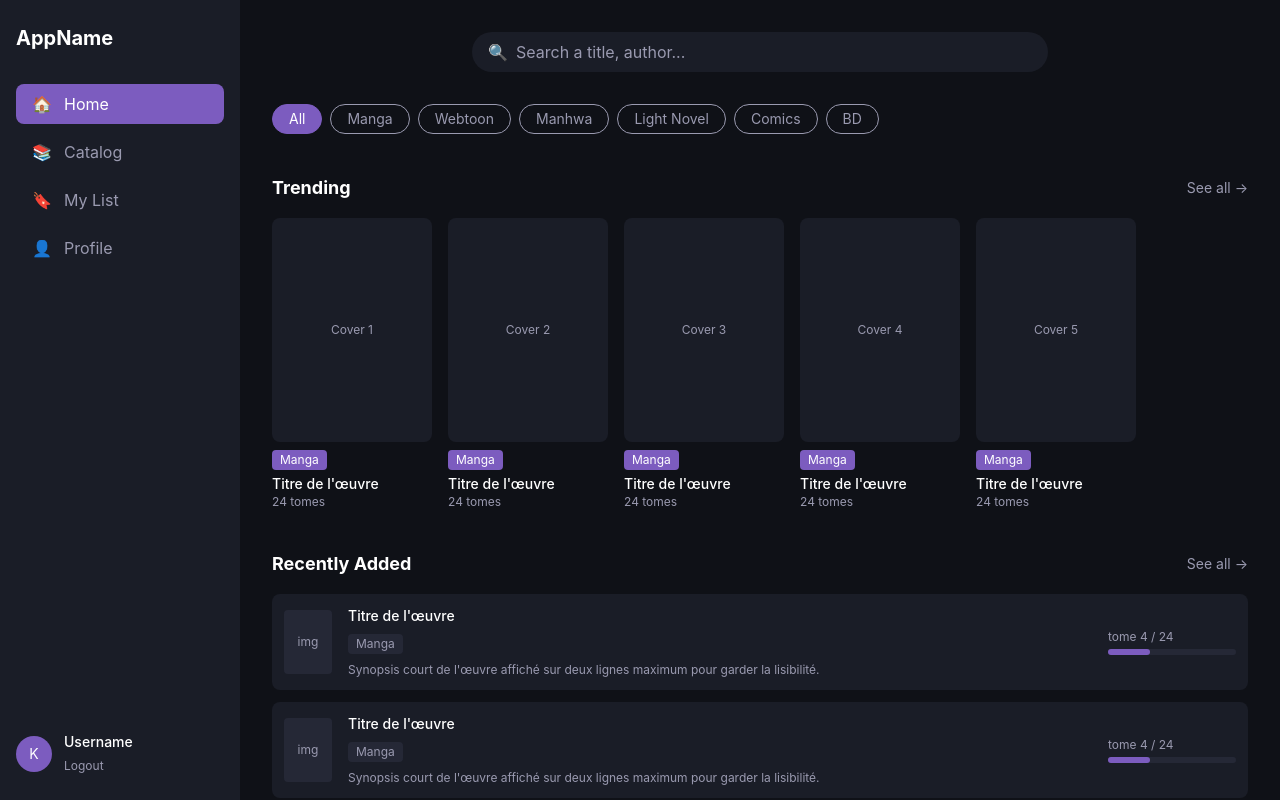
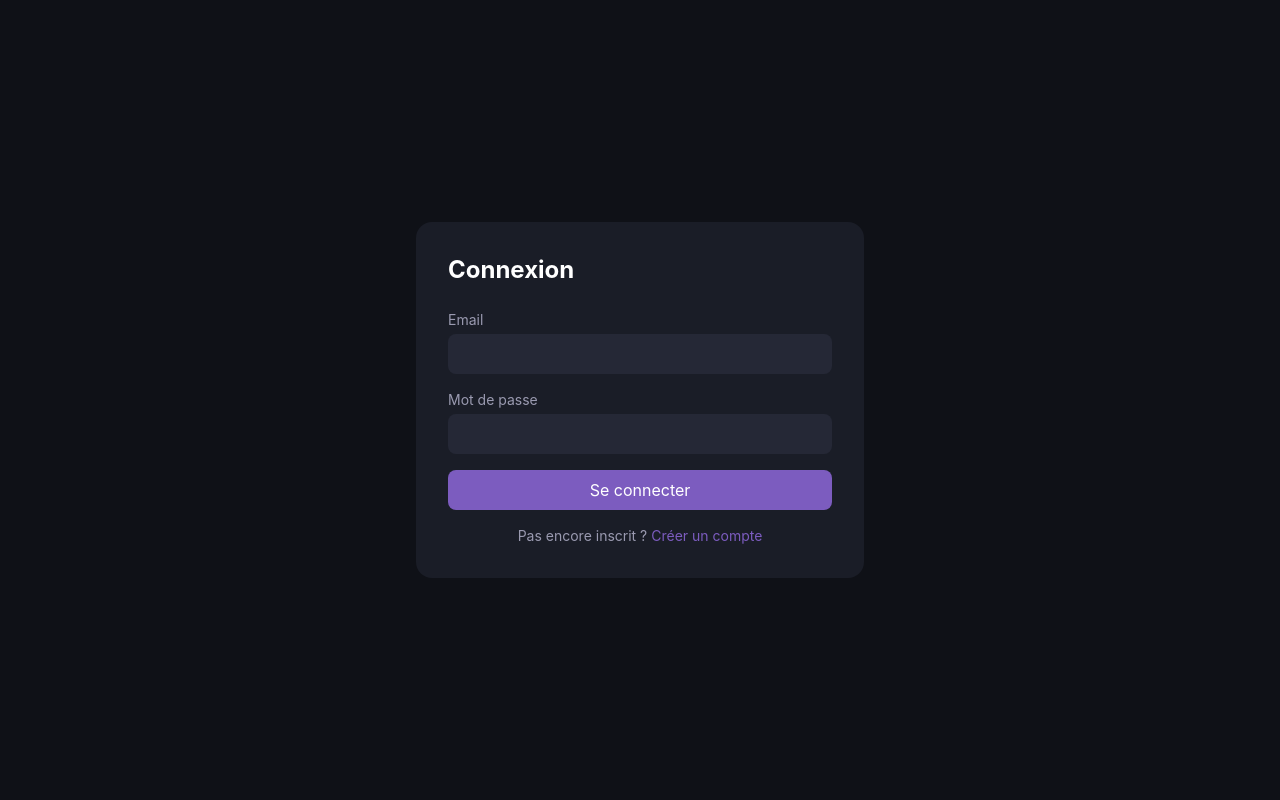
Before and after one commit to pierrelisandrumartin/projet-fil-rouge, a React (Vite) app in the folder frontend/: page /login in a window 1280 px wide. Shown: the top 800 px of the page. Built offline with nearby package versions, Linux system fonts and the light colour scheme.

Commit message:
feat(frontend): add login page with protected routes

```diff
--- a/frontend/src/App.tsx
+++ b/frontend/src/App.tsx
@@ -1,13 +1,34 @@
+import { BrowserRouter, Routes, Route } from "react-router-dom";
+import { AuthProvider } from "./context/AuthContext";
+import ProtectedRoute from "./components/ProtectedRoute";
 import Navbar from "./components/Navbar";
 import Home from "./pages/Home";
+import LoginPage from "./pages/LoginPage";
+
 function App() {
   return (
-    <div className="flex bg-[#0F1117] min-h-screen">
-      <Navbar />
-      <main className="ml-60 flex-1 p-8">
-        <Home />
-      </main>
-    </div>
+    <AuthProvider>
+      <BrowserRouter>
+        <Routes>
+          <Route path="/login" element={<LoginPage />} />
+          <Route
+            path="/*"
+            element={
+              <ProtectedRoute>
+                <div className="flex bg-[#0F1117] min-h-screen">
+                  <Navbar />
+                  <main className="ml-60 flex-1 p-8">
+                    <Routes>
+                      <Route path="/" element={<Home />} />
+                    </Routes>
+                  </main>
+                </div>
+              </ProtectedRoute>
+            }
+          />
+        </Routes>
+      </BrowserRouter>
+    </AuthProvider>
   );
 }
 
--- /dev/null
+++ b/frontend/src/pages/LoginPage.tsx
@@ -0,0 +1,87 @@
+import { useState } from "react";
+import type { FormEvent } from "react";
+import { useNavigate, Link } from "react-router-dom";
+import { useAuth } from "../context/AuthContext";
+
+function LoginPage() {
+  const { login } = useAuth();
+  const navigate = useNavigate();
+
+  const [email, setEmail] = useState("");
+  const [password, setPassword] = useState("");
+  const [error, setError] = useState<string | null>(null);
+  const [loading, setLoading] = useState(false);
+
+  async function handleSubmit(e: FormEvent<HTMLFormElement>) {
+    e.preventDefault();
+    setError(null);
+    setLoading(true);
+    try {
+      await login({ email, password });
+      navigate("/");
+    } catch (e) {
+      console.error("Login failed:", e);
+      setError("Email or password incorrect");
+    } finally {
+      setLoading(false);
+    }
+  }
+
+  return (
+    <div className="min-h-screen bg-[#0F1117] flex items-center justify-center px-4">
+      <form
+        onSubmit={handleSubmit}
+        className="bg-[#1A1D27] rounded-2xl p-8 w-full max-w-md"
+      >
+        <h1 className="text-white text-2xl font-bold mb-6">Connexion</h1>
+
+        <label className="block text-[#9A9AB0] text-sm mb-1" htmlFor="email">
+          Email
+        </label>
+        <input
+          id="email"
+          type="email"
+          required
+          value={email}
+          onChange={(e) => setEmail(e.target.value)}
+          className="w-full bg-[#252836] text-white px-4 py-2 rounded-lg mb-4 outline-none"
+        />
+
+        <label className="block text-[#9A9AB0] text-sm mb-1" htmlFor="password">
+          Mot de passe
+        </label>
+        <input
+          id="password"
+          type="password"
+          required
+          value={password}
+          onChange={(e) => setPassword(e.target.value)}
+          className="w-full bg-[#252836] text-white px-4 py-2 rounded-lg mb-4 outline-none"
+        />
+
+        {error && (
+          <p className="text-red-400 text-sm mb-4" role="alert">
+            {error}
+          </p>
+        )}
+
+        <button
+          type="submit"
+          disabled={loading}
+          className="w-full bg-[#7C5CBF] text-white py-2 rounded-lg disabled:opacity-50"
+        >
+          {loading ? "Connexion..." : "Se connecter"}
+        </button>
+
+        <p className="text-[#9A9AB0] text-sm mt-4 text-center">
+          Pas encore inscrit ?{" "}
+          <Link to="/register" className="text-[#7C5CBF] hover:underline">
+            Créer un compte
+          </Link>
+        </p>
+      </form>
+    </div>
+  );
+}
+
+export default LoginPage;
```
